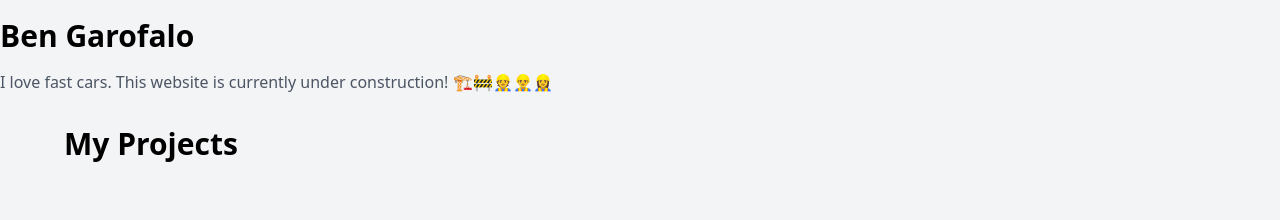
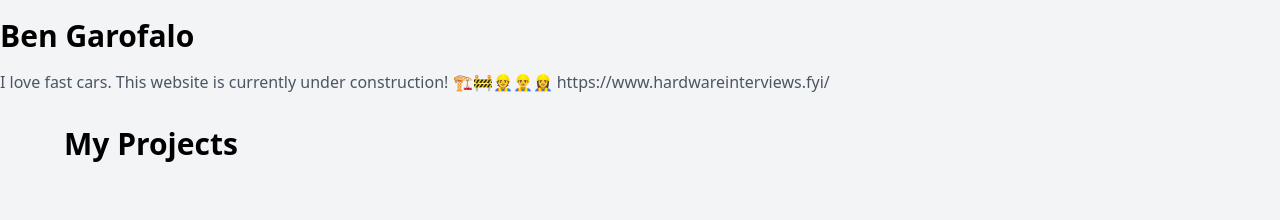
Before and after one commit to Ben8176/Ben8176.github.io, a plain HTML site: page index.html in a window 1280 px wide. Shown: the part 326-546 px from the top of the page. Drawn offline with nearby package versions, Linux system fonts and the light colour scheme.

Commit message:
added link to cool website

```diff
--- a/index.html
+++ b/index.html
@@ -29,6 +29,7 @@
         <h1 class="mt-6 text-3xl font-bold">Ben Garofalo</h1>
         <p class="mt-4 text-gray-600">I love fast cars.
             This website is currently under construction! 🏗️🚧👷👷‍♂️👷‍♀️
+            https://www.hardwareinterviews.fyi/
         </p>
     </section>
 
```
